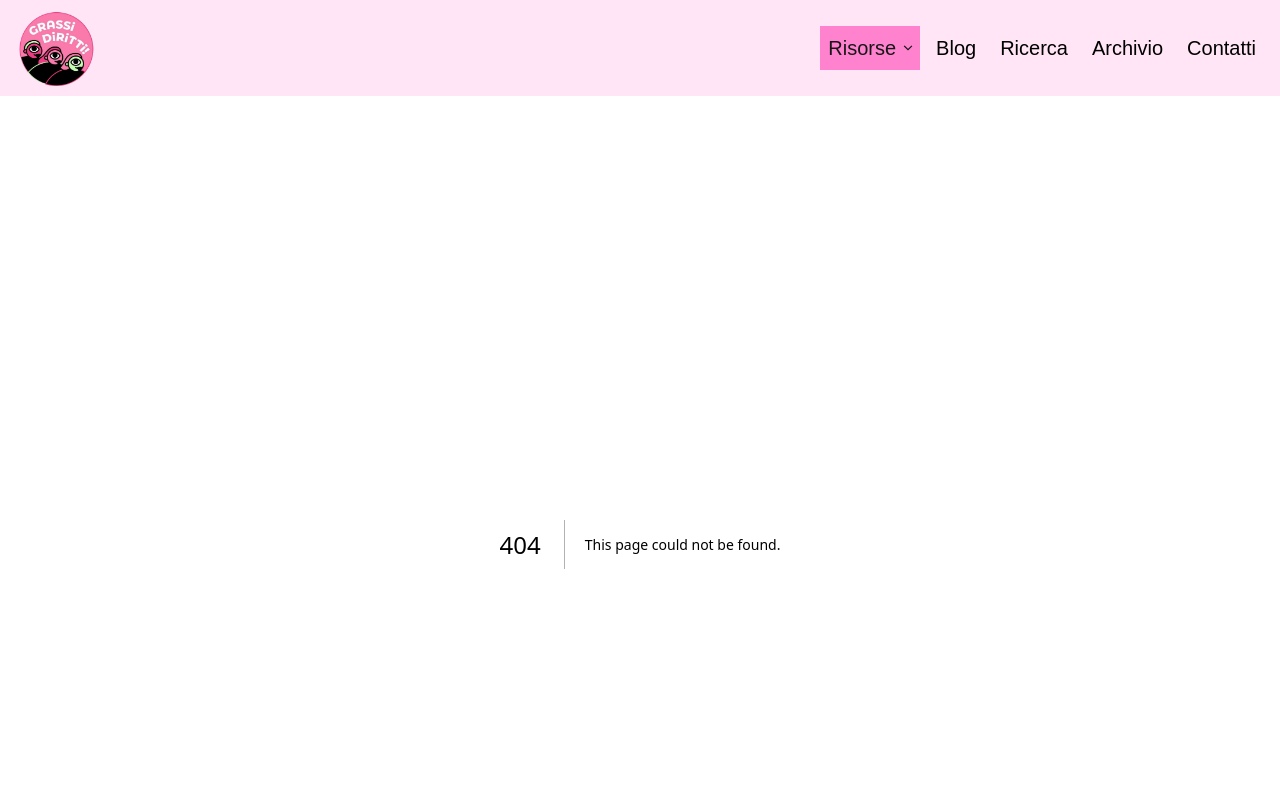
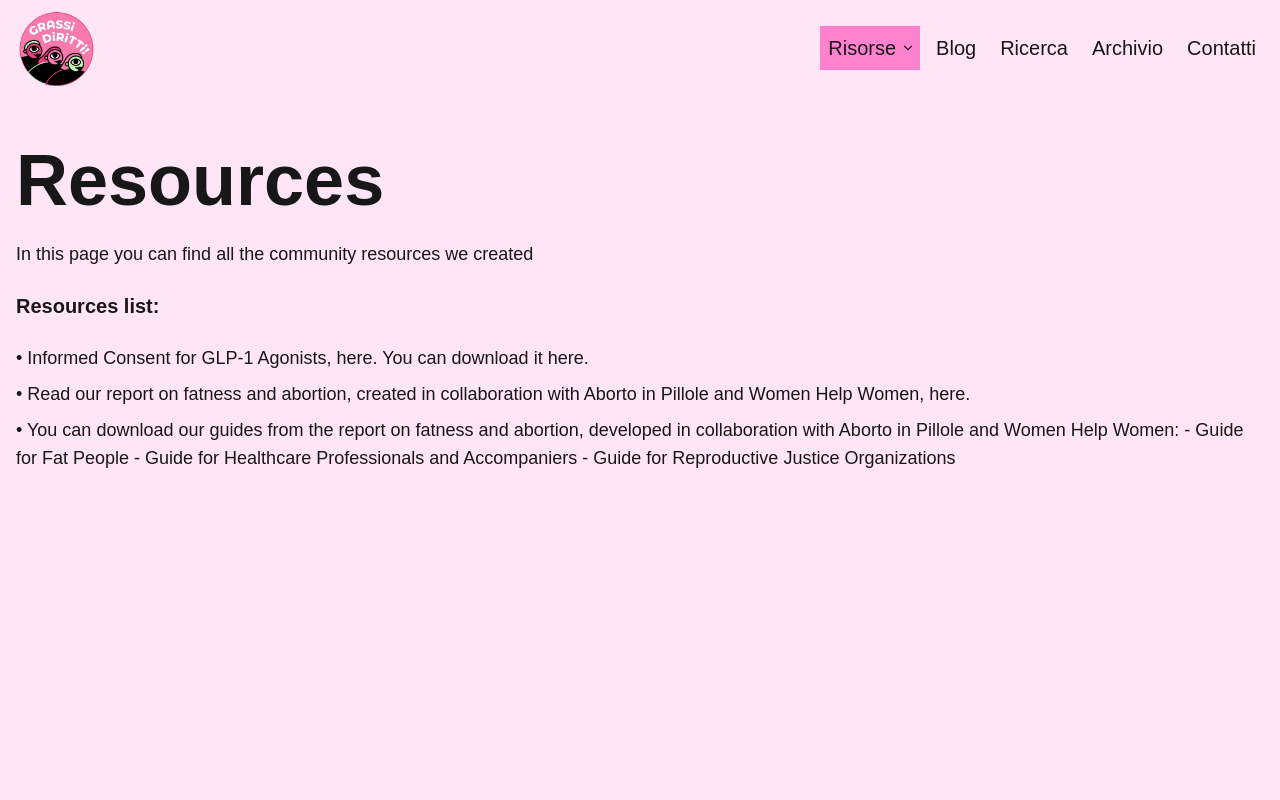
Before and after one commit to clssrx/grassi-diritti-website, a Next.js app: page /risorse/english-resources in a window 1280 px wide. Before the commit this address had no page. Shown: the top 800 px of the page. Built offline with nearby package versions, Linux system fonts and the light colour scheme.

Commit message:
add english resources page and highlight selected child in navbar

```diff
--- /dev/null
+++ b/src/app/risorse/english-resources/page.tsx
@@ -0,0 +1,44 @@
+const resourcesList = [
+  `    Informed Consent for GLP-1 Agonists, here. You can download
+    it here.
+    `,
+  `
+    Read our report on fatness and abortion, created in
+    collaboration with Aborto in Pillole and Women Help Women,
+    here.
+    `,
+  `
+  You can download our guides from the report on fatness and
+  abortion, developed in collaboration with Aborto in Pillole and
+  Women Help Women:
+
+  - Guide for Fat People
+
+  - Guide for Healthcare Professionals and Accompaniers
+
+  - Guide for Reproductive Justice Organizations`,
+];
+
+const title = "Resources ";
+const subtitile =
+  "In this page you can find all the community resources we created";
+
+export default function RisorsePerPersoneGrassePage() {
+  return (
+    <main className="flex flex-col gap-6">
+      <h1 className="text-3xl md:text-7xl font-bold">{title}</h1>
+
+      <p className=" text-lg">{subtitile}</p>
+
+      <h2 className="text-xl font-bold">Resources list:</h2>
+
+      <ul className="flex flex-col gap-2">
+        {resourcesList.map((resource, index) => (
+          <li key={index}>
+            <span className="text-lg">• {resource}</span>
+          </li>
+        ))}
+      </ul>
+    </main>
+  );
+}
--- a/src/components/DesktopNavbar.tsx
+++ b/src/components/DesktopNavbar.tsx
@@ -7,6 +7,7 @@ import { useEffect, useRef, useState } from "react";
 type NavChild = {
   slug: string;
   text: string;
+  isActive?: boolean;
 };
 
 type NavLink = {
@@ -140,7 +141,7 @@ export default function DesktopNavbar({
                           <Link
                             key={child.slug}
                             href={`/${navLink.slug}/${child.slug}`}
-                            className="text-lg  hover:underline"
+                            className={`text-lg  hover:underline ${child.isActive ? "font-bold" : "bg-transparent"}"`}
                             onClick={() => setOpenDropdown(null)}
                           >
                             * {child.text}
--- a/src/components/MobileNavbar.tsx
+++ b/src/components/MobileNavbar.tsx
@@ -7,6 +7,7 @@ import { useState } from "react";
 type NavChild = {
   slug: string;
   text: string;
+  isActive?: boolean;
 };
 
 type NavLink = {
@@ -130,7 +131,7 @@ export default function MobileNavbar({ isHome, navLinks }: MobileNavbarProps) {
                           <li key={child.slug} className="">
                             <Link
                               href={`/${navLink.slug}/${child.slug}`}
-                              className="block px-10 py-2 text-2xl"
+                              className={`block px-10 py-2 text-2xl ${child.isActive ? "color-inverse" : "bg-transparent"}`}
                               onClick={closeMenu}
                             >
                               {child.text}
--- a/src/components/Navbar.tsx
+++ b/src/components/Navbar.tsx
@@ -17,6 +17,10 @@ export const navLinks = [
         slug: "risorse-per-professionisty-della-salute",
         text: "Per professionisty della salute",
       },
+      {
+        slug: "english-resources",
+        text: "EN - Resources",
+      },
     ],
   },
   { slug: "blog", text: "Blog" },
@@ -30,6 +34,15 @@ export default function Navbar() {
   const isHome = pathname === "/";
 
   const navLinksList = navLinks.map((navLink) => {
+    if (navLink.children) {
+      navLink.children = navLink.children.map((child) => {
+        return {
+          ...child,
+          isActive: pathname.includes(child.slug),
+        };
+      });
+    }
+
     return {
       ...navLink,
       isActive:
@@ -39,7 +52,7 @@ export default function Navbar() {
   });
 
   return (
-    <header className="sticky top-0 z-50 ">
+    <header className="sticky top-0 z-50">
       <MobileNavbar isHome={isHome} navLinks={navLinksList} />
       <DesktopNavbar isHome={isHome} navLinks={navLinksList} />
     </header>
```
